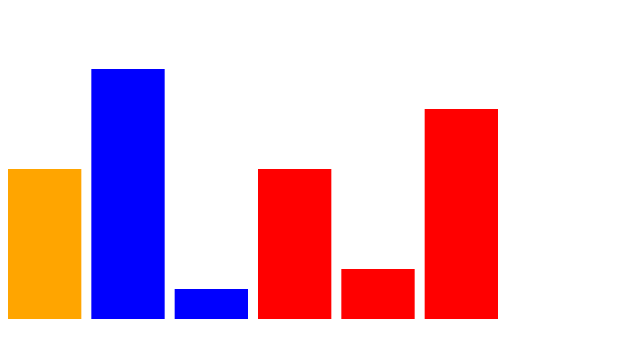
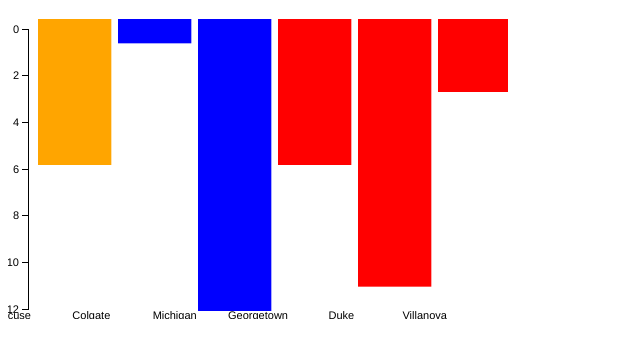
Before and after one commit to bceskavich/d3_demo, a plain HTML site: page custom.html in a window 1280 px wide. Shown: the part 61-418 px from the top of the page, without its empty margins (0-640 px from the left). Drawn offline with Linux system fonts and the light colour scheme.

Commit message:
Continued work on custom examples.

```diff
--- a/custom.html
+++ b/custom.html
@@ -18,7 +18,7 @@
             var w = 500;
             var h = 300;
             var barPadding = 10;
-            var padding = 30;
+            var padding = 10;
 
     		// Schools + Bars
     		var schooldata = [
@@ -34,12 +34,12 @@
     		// Scaling
             var yScale = d3.scale.linear()
                                 .domain([0, d3.max(schooldata, function(d) { return d[1]; })])
-                                .range([h - padding, padding]);
+                                .range([padding, h - padding]);
 
-            /* var yAxis = d3.svg.axis()
+            var yAxis = d3.svg.axis()
                               .scale(yScale)
                               .orient("left")
-                              .ticks(5); */
+                              .ticks(5);
 
     		// SVG Canvas Creation
     		var svg = d3.select("body")
@@ -53,14 +53,15 @@
                 .enter()
                 .append("rect")
                 .attr("x", function(d, i){
-                    return i * (w / schooldata.length);
+                	return ((i * ((w - (padding * 2)) / schooldata.length))) + 30;
                 })
                 .attr("y", function(d) {
-                    return h - yScale(d[1]);
+                	return d[1] - padding * 2;
+                    // return (h - yScale(d[1])) - (padding * 2);
                 })
                 .attr("width", w / schooldata.length - barPadding)
                 .attr("height", function(d) {
-                    return yScale(d[1]);
+                    return (yScale(d[1]) + padding);
                 })
                 .attr("fill", function(d) {
                     if (d[0] == "Syracuse") {
@@ -74,6 +75,30 @@
                     }
                 });
 
+            // Bar Chart Labels
+            svg.selectAll("text")
+            	.data(schooldata)
+            	.enter()
+            	.append("text")
+            	.text(function(d) {
+            		return d[0];
+            	})
+            	.attr("x", function(d, i){
+                    return i * (w / schooldata.length);
+                })
+                .attr("y", function(d) {
+                    return h;
+                })
+                .attr("font-family", "Helvetica")
+                .attr("font-size", "11px")
+                .attr("fill", "black")
+                .attr("text-anchor", "middle");
+
+            svg.append("g")
+            	.attr("class", "axis")
+            	.attr("transform", "translate(" + (padding + 10) + ",0)")
+                .call(yAxis);
+
     	</script>
     </body>
 </html>
```
